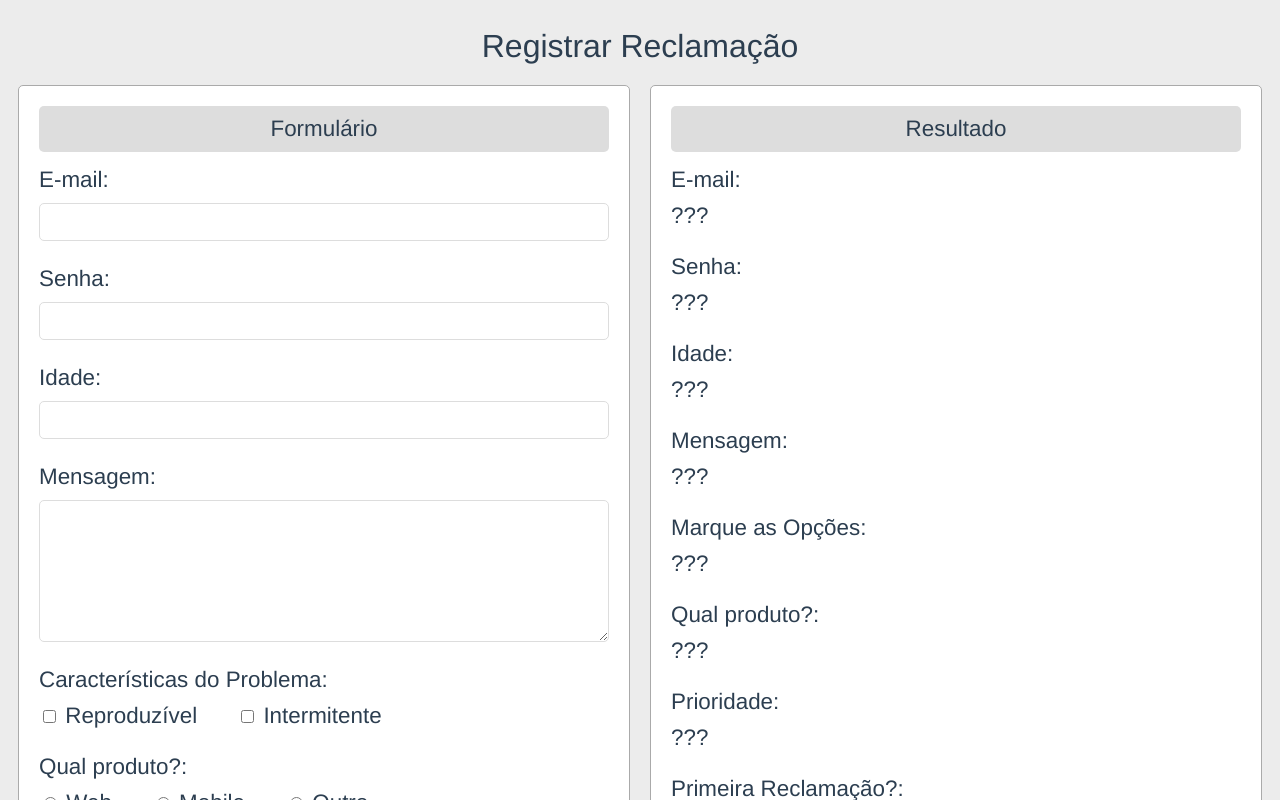
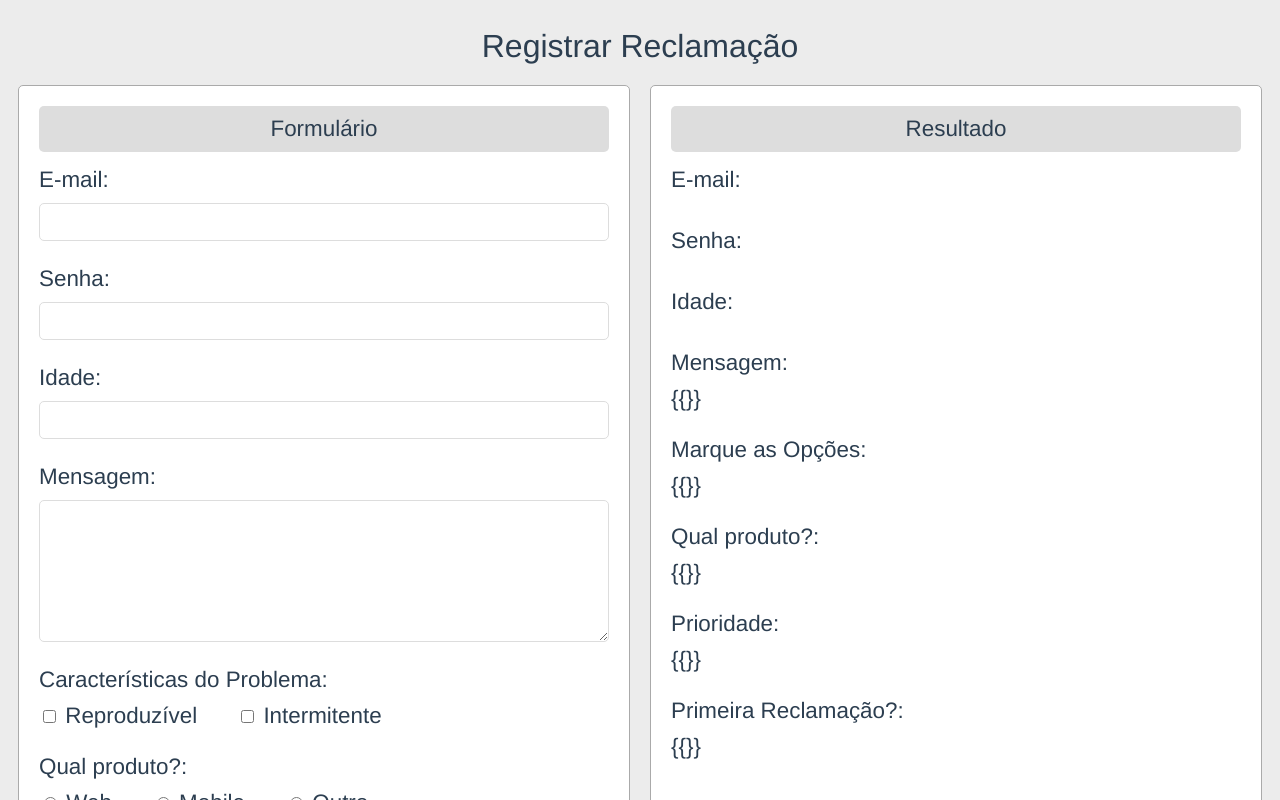
Before and after one commit to ohgabriella/formularios, a Vue app: page / in a window 1280 px wide. Shown: the top 800 px of the page. Built offline with nearby package versions, Linux system fonts and the light colour scheme.

Commit message:
agrupando dados e pre-populando inputs

```diff
--- a/src/App.vue
+++ b/src/App.vue
@@ -5,62 +5,72 @@
       <form class="painel">
         <div class="cabecalho">Formulário</div>
         <Rotulo nome="E-mail">
-					<input type="text">
+          <input type="text" v-model="usuario.email" />
         </Rotulo>
         <Rotulo nome="Senha">
-					<input type="password">
+          <input type="password" v-model="usuario.password" />
         </Rotulo>
         <Rotulo nome="Idade">
-					<input type="number">
+          <input type="number" v-model="usuario.idade" />
         </Rotulo>
         <Rotulo nome="Mensagem">
-					<textarea name="" cols="30" rows="5"></textarea>
+          <textarea name cols="30" rows="5" ></textarea>
         </Rotulo>
         <Rotulo nome="Características do Problema">
-					<span class="mr-4"><input type="checkbox" value="reproduzivel"> Reproduzível</span>
-					<span><input type="checkbox" value="intermitente"> Intermitente</span>
+          <span class="mr-4">
+            <input type="checkbox" value="reproduzivel" /> Reproduzível
+          </span>
+          <span>
+            <input type="checkbox" value="intermitente" /> Intermitente
+          </span>
         </Rotulo>
         <Rotulo nome="Qual produto?">
-					<span class="mr-4"><input type="radio"> Web</span>
-					<span class="mr-4"><input type="radio"> Mobile</span>
-					<span><input type="radio"> Outro</span>
+          <span class="mr-4">
+            <input type="radio" /> Web
+          </span>
+          <span class="mr-4">
+            <input type="radio"  /> Mobile
+          </span>
+          <span>
+            <input type="radio" /> Outro
+          </span>
         </Rotulo>
         <Rotulo nome="Prioridade">
-					<select name="" id="">
+          <select name id >
             <option></option>
           </select>
         </Rotulo>
         <Rotulo nome="Primeira Reclamação?">
           <Escolha />
         </Rotulo>
-				<hr>
+        <hr />
         <button>Enviar</button>
       </form>
       <div class="painel">
         <div class="cabecalho">Resultado</div>
         <Rotulo nome="E-mail">
-					<span>???</span>
+          <span>{{usuario.email}}</span>
         </Rotulo>
         <Rotulo nome="Senha">
-					<span>???</span>
+          <span>{{usuario.password}}</span>
         </Rotulo>
         <Rotulo nome="Idade">
-					<span>???</span>
+          <span>{{usuario.idade}}</span>
         </Rotulo>
         <Rotulo nome="Mensagem">
-					<span>???</span>
+          <span>{{}}</span>
         </Rotulo>
         <Rotulo nome="Marque as Opções">
-					<span>???</span>
+          <span>{{}}</span>
         </Rotulo>
         <Rotulo nome="Qual produto?">
-					<span>???</span>
+          <span>{{}}</span>
         </Rotulo>
         <Rotulo nome="Prioridade">
-					<span>???</span>
+          <span>{{}}</span>
         </Rotulo>
         <Rotulo nome="Primeira Reclamação?">
-					<span>???</span>
+          <span>{{}}</span>
         </Rotulo>
       </div>
     </div>
@@ -68,23 +78,35 @@
 </template>
 
 <script>
-import Rotulo from './components/Rotulo.vue'
-import Escolha from './components/Escolha.vue'
+import Rotulo from "./components/Rotulo.vue";
+import Escolha from "./components/Escolha.vue";
 
 export default {
-	name: 'app',
-	components: { Rotulo, Escolha }
+  name: "app",
+  components: { Rotulo, Escolha },
+  data() {
+    return {
+      usuario: {
+        email: '',
+        password: '',
+        idade: '',
+        mensagem: '',
+        problema: '',
+        produto: '',
+        prioridade: ''
       }
+    };
+  }
+};
 </script>
 
 <style>
-
 body {
-	background-color: #ECECEC;
+  background-color: #ececec;
 }
 
 #app {
-	font-family: 'Avenir', Helvetica, Arial, sans-serif;
+  font-family: "Avenir", Helvetica, Arial, sans-serif;
   -webkit-font-smoothing: antialiased;
   -moz-osx-font-smoothing: grayscale;
   text-align: center;
@@ -100,16 +122,16 @@ body {
 
 .painel {
   flex: 1;
-	background: #FFF;
+  background: #fff;
   margin: 0px 10px;
   padding: 20px;
-	border: 1px solid #AAA;
+  border: 1px solid #aaa;
   border-radius: 5px;
 }
 
 .painel .cabecalho {
   width: 100%;
-	background-color: #DDD;
+  background-color: #ddd;
   padding: 10px 0px;
   border-radius: 5px;
   font-size: 1.4rem;
@@ -121,8 +143,8 @@ body {
   padding: 10px 20px;
   font-size: 1.4rem;
   border-radius: 5px;
-	color: #FFF;
-	background-color: #2196F3;
+  color: #fff;
+  background-color: #2196f3;
 }
 
 #app h1 {
```
Lines whose indentation alone changed are shown as unchanged.
